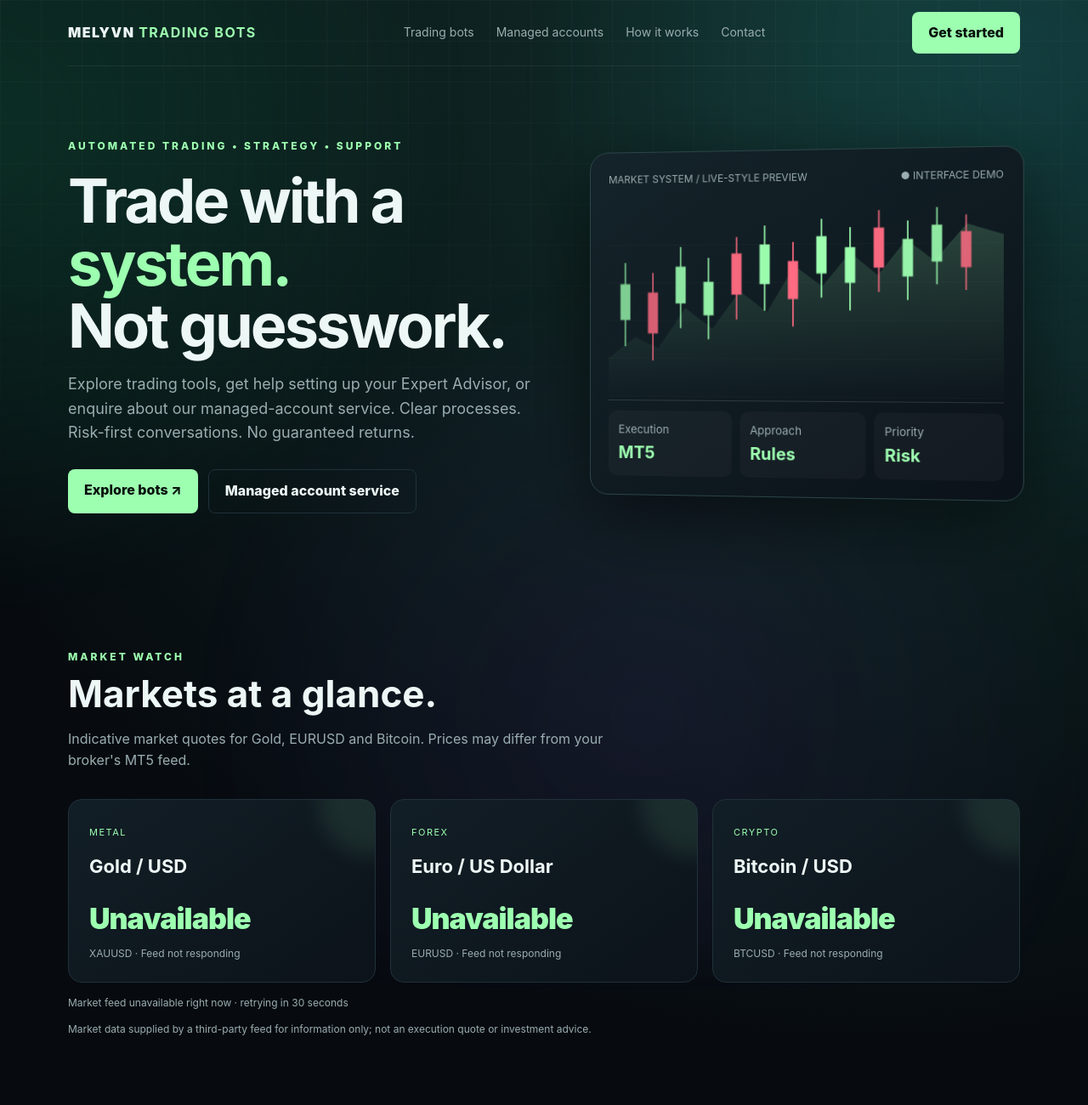
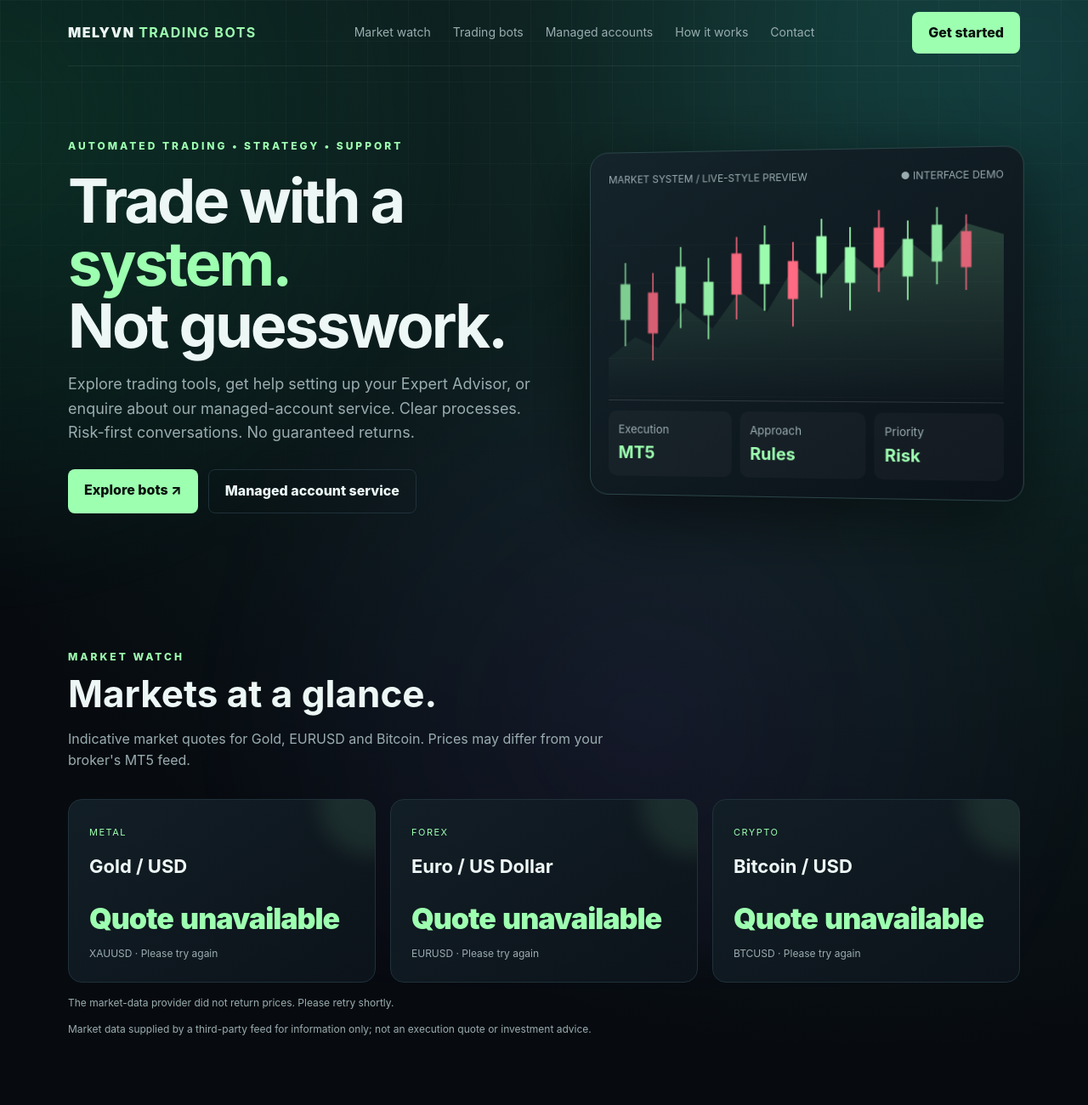
Before and after one commit to mellowmelyvn/melyvn-trading-bots, a plain HTML site: page index.html in a window 1280 px wide. Shown: the top 1300 px of the page at 85% size. Drawn offline with Linux system fonts and the light colour scheme; no server answers.

Commit message:
Fix market quote parsing and add market navigation

```diff
--- a/index.html
+++ b/index.html
@@ -25,7 +25,7 @@ a{color:inherit;text-decoration:none}.wrap{width:min(1120px,90%);margin:auto}.na
 </style>
 </head>
 <body>
-<header class="wrap nav"><a class="logo" href="#">MELYVN <b>TRADING BOTS</b></a><nav class="links"><a href="#bots">Trading bots</a><a href="#managed">Managed accounts</a><a href="#about">How it works</a><a href="#contact">Contact</a></nav><a class="btn" href="#contact">Get started</a></header>
+<header class="wrap nav"><a class="logo" href="#">MELYVN <b>TRADING BOTS</b></a><nav class="links"><a href="#market">Market watch</a><a href="#bots">Trading bots</a><a href="#managed">Managed accounts</a><a href="#about">How it works</a><a href="#contact">Contact</a></nav><a class="btn" href="#contact">Get started</a></header>
 <main>
 <div class="wrap hero"><div><div class="eyebrow">Automated trading • Strategy • Support</div><h1>Trade with a <span>system.</span><br>Not guesswork.</h1><p class="lead">Explore trading tools, get help setting up your Expert Advisor, or enquire about our managed-account service. Clear processes. Risk-first conversations. No guaranteed returns.</p><div class="actions"><a class="btn" href="#bots">Explore bots ↗</a><a class="btn alt" href="#managed">Managed account service</a></div></div>
 <div class="visual"><div class="visual-top"><span>MARKET SYSTEM / LIVE-STYLE PREVIEW</span><span>● INTERFACE DEMO</span></div><div class="chart candle-chart"><svg viewBox="0 0 500 230" preserveAspectRatio="none" aria-label="Decorative animated candlestick chart">
@@ -62,7 +62,7 @@ a{color:inherit;text-decoration:none}.wrap{width:min(1120px,90%);margin:auto}.na
 </main><footer class="footer"><div class="wrap">© <span id="year"></span> MELYVN TRADING BOTS. All rights reserved. <br>Trading involves substantial risk. You may lose some or all of your capital. Past performance does not guarantee future results. Nothing on this website is financial advice or a promise of returns.</div></footer>
 <script>
 document.getElementById('year').textContent=new Date().getFullYear();
-async function refreshMarket(){const symbols=['XAUUSD','EURUSD','BTCUSD'];let successes=0;await Promise.all(symbols.map(async symbol=>{const priceEl=document.getElementById('price-'+symbol),metaEl=document.getElementById('meta-'+symbol);try{const response=await fetch('https://biquote.io/api/'+symbol,{cache:'no-store'});if(!response.ok)throw new Error('Quote unavailable');const q=await response.json();const value=Number(q.last??((Number(q.bid)+Number(q.ask))/2));if(!Number.isFinite(value)||value<=0)throw new Error('Invalid quote');priceEl.textContent=new Intl.NumberFormat('en-US',{minimumFractionDigits:symbol==='EURUSD'?5:2,maximumFractionDigits:symbol==='EURUSD'?5:2}).format(value);const stamp=q.time?new Date(q.time).toLocaleTimeString(): 'time unavailable';metaEl.textContent=symbol+' · '+(q.source||'Market feed')+' · '+stamp;successes++;}catch(error){priceEl.textContent='Unavailable';metaEl.textContent=symbol+' · Feed not responding';}}));document.getElementById('market-status').textContent=successes===symbols.length?'Quotes loaded · refreshes every 30 seconds':successes?'Some quotes unavailable · retrying in 30 seconds':'Market feed unavailable right now · retrying in 30 seconds';}
+async function refreshMarket(){const symbols=['XAUUSD','EURUSD','BTCUSD'];let successes=0;await Promise.all(symbols.map(async symbol=>{const priceEl=document.getElementById('price-'+symbol),metaEl=document.getElementById('meta-'+symbol);try{const response=await fetch('https://biquote.io/api/'+symbol+'?allowStale=true',{cache:'no-store'});if(!response.ok)throw new Error('HTTP '+response.status);const q=await response.json();const value=Number(q.mid??((Number(q.bid)+Number(q.ask))/2));if(!Number.isFinite(value)||value<=0)throw new Error('No valid price');priceEl.textContent=new Intl.NumberFormat('en-US',{minimumFractionDigits:symbol==='EURUSD'?5:2,maximumFractionDigits:symbol==='EURUSD'?5:2}).format(value);const stamp=q.timestamp?new Date(q.timestamp).toLocaleTimeString(): 'time unavailable';const state=q.marketState==='closed'?'Market closed · last quote':q.stale?'Delayed quote':'Quote feed';metaEl.textContent=symbol+' · '+state+' · '+stamp;successes++;}catch(error){priceEl.textContent='Quote unavailable';metaEl.textContent=symbol+' · Please try again';}}));document.getElementById('market-status').textContent=successes===symbols.length?'Market quotes loaded · updates every 30 seconds':successes?'Some market quotes are unavailable · retrying in 30 seconds':'The market-data provider did not return prices. Please retry shortly.';}
 refreshMarket();setInterval(refreshMarket,30000);
 document.querySelectorAll('.candle').forEach(candle=>{candle.setAttribute('tabindex','0');candle.setAttribute('role','button');candle.setAttribute('aria-label','Tap to glow');const light=()=>{candle.classList.add('is-lit');clearTimeout(candle._glowTimer);candle._glowTimer=setTimeout(()=>candle.classList.remove('is-lit'),1100)};candle.addEventListener('click',light);candle.addEventListener('keydown',e=>{if(e.key==='Enter'||e.key===' '){e.preventDefault();light()}});});
 const io=new IntersectionObserver(es=>es.forEach(e=>{if(e.isIntersecting){e.target.classList.add('show');io.unobserve(e.target)}}),{threshold:.12});document.querySelectorAll('.reveal').forEach(el=>io.observe(el));
```
